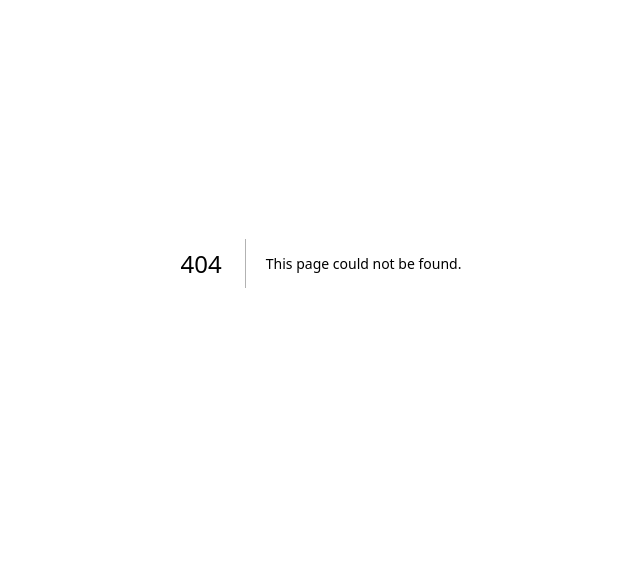
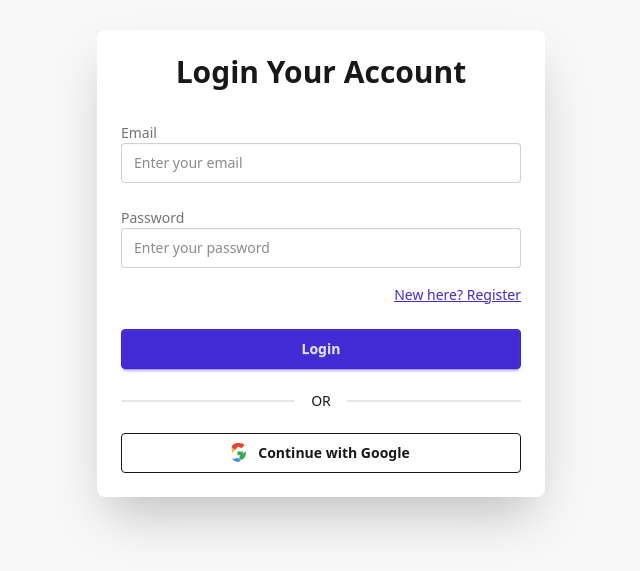
Before and after one commit to Sanyul-islam/tiles-gallery, a Next.js app: page /login in a window 1280 px wide. Before the commit this address had no page. Shown: the part 137-708 px from the top of the page, without its empty margins (319-959 px from the left). Built offline with nearby package versions, Linux system fonts and the light colour scheme.

Commit message:
login page added

```diff
--- a/package.json
+++ b/package.json
@@ -11,7 +11,8 @@
   "dependencies": {
     "next": "16.2.6",
     "react": "19.2.4",
-    "react-dom": "19.2.4"
+    "react-dom": "19.2.4",
+    "react-fast-marquee": "^1.6.5"
   },
   "devDependencies": {
     "@tailwindcss/postcss": "^4",
--- a/src/app/globals.css
+++ b/src/app/globals.css
@@ -1,27 +1,2 @@
 @import "tailwindcss";
 @plugin "daisyui";
-
-:root {
-  --background: #ffffff;
-  --foreground: #171717;
-}
-
-@theme inline {
-  --color-background: var(--background);
-  --color-foreground: var(--foreground);
-  --font-sans: var(--font-geist-sans);
-  --font-mono: var(--font-geist-mono);
-}
-
-@media (prefers-color-scheme: dark) {
-  :root {
-    --background: #0a0a0a;
-    --foreground: #ededed;
-  }
-}
-
-body {
-  background: var(--background);
-  color: var(--foreground);
-  font-family: Arial, Helvetica, sans-serif;
-}
--- a/src/app/layout.js
+++ b/src/app/layout.js
@@ -19,7 +19,7 @@ export const metadata = {
 export default function RootLayout({ children }) {
   return (
     <html
-      lang="en"
+      lang="en" data-theme="light"
       className={`${geistSans.variable} ${geistMono.variable} h-full antialiased`}
     >
       <body className="min-h-full flex flex-col">{children}</body>
--- /dev/null
+++ b/src/app/login/page.jsx
@@ -0,0 +1,89 @@
+import React from 'react';
+
+const loginPage = () => {
+    return (
+      <div className="min-h-screen flex items-center justify-center bg-base-200 px-4">
+        <div className="card w-full max-w-md bg-base-100 shadow-2xl">
+          <div className="card-body">
+            {/* Heading */}
+            <h2 className="text-3xl font-bold text-center mb-6">
+              Login Your Account
+            </h2>
+
+            {/* Email */}
+            <div className="form-control mb-4">
+              <label className="label">
+                <span className="label-text">Email</span>
+              </label>
+
+              <input
+                type="email"
+                placeholder="Enter your email"
+                className="input input-bordered w-full"
+              />
+            </div>
+
+            {/* Password */}
+            <div className="form-control mb-2">
+              <label className="label">
+                <span className="label-text">Password</span>
+              </label>
+
+              <input
+                type="password"
+                placeholder="Enter your password"
+                className="input input-bordered w-full"
+              />
+            </div>
+
+            {/* Register Link */}
+            <div className="text-right mb-4">
+              <a href="/register" className="text-sm link link-primary">
+                New here? Register
+              </a>
+            </div>
+
+            {/* Login Button */}
+            <button className="btn btn-primary w-full">Login</button>
+
+            {/* Divider */}
+            <div className="divider">OR</div>
+
+            {/* Google Login */}
+            <button className="btn btn-outline w-full">
+              <svg
+                aria-label="Google logo"
+                width="20"
+                height="20"
+                xmlns="http://www.w3.org/2000/svg"
+                viewBox="0 0 512 512"
+              >
+                <g>
+                  <path d="m0 0H512V512H0" fill="#fff" />
+                  <path
+                    fill="#34a853"
+                    d="M276.4 267.3c0-17.4-1.5-34.1-4.4-50.2H140v95h75.4c-3.3 17.7-13.2 32.7-28.1 42.8v70h90.8c53.1-48.9 83.7-120.9 83.7-204.6z"
+                  />
+                  <path
+                    fill="#4285f4"
+                    d="M140 480c36 0 66.1-11.9 88.1-32.3l-90.8-70c-25.2 16.9-57.4 26.9-97.3 26.9-74.8 0-138.2-50.5-160.9-118.5H-14v74.4C7.9 430.3 68.5 480 140 480z"
+                  />
+                  <path
+                    fill="#fbbc04"
+                    d="M-20.9 286.1c-5.7-16.9-8.9-34.9-8.9-53.1s3.2-36.2 8.9-53.1v-74.4H-14c22.7-68 86.1-118.5 160.9-118.5 43.1 0 81.8 15.4 112.2 45.5l84.1-84.1C306.1-7.4 226 0 140 0 68.5 0 7.9 49.7-14 105.5l93.1 74.4z"
+                  />
+                  <path
+                    fill="#ea4335"
+                    d="M140 94.5c39.1 0 74.2 13.5 101.9 40.1l76.4-76.4C282.1 20.1 246 0 140 0 68.5 0 7.9 49.7-14 105.5l93.1 74.4C101.8 145 165.2 94.5 140 94.5z"
+                  />
+                </g>
+              </svg>
+              Continue with Google
+            </button>
+          </div>
+        </div>
+      </div>
+    );
+};
+
+export default loginPage;
--- a/src/app/page.js
+++ b/src/app/page.js
@@ -1,65 +1,7 @@
-import Image from "next/image";
+
 
 export default function Home() {
   return (
-    <div className="flex flex-col flex-1 items-center justify-center bg-zinc-50 font-sans dark:bg-black">
-      <main className="flex flex-1 w-full max-w-3xl flex-col items-center justify-between py-32 px-16 bg-white dark:bg-black sm:items-start">
-        <Image
-          className="dark:invert"
-          src="/next.svg"
-          alt="Next.js logo"
-          width={100}
-          height={20}
-          priority
-        />
-        <div className="flex flex-col items-center gap-6 text-center sm:items-start sm:text-left">
-          <h1 className="max-w-xs text-3xl font-semibold leading-10 tracking-tight text-black dark:text-zinc-50">
-            To get started, edit the page.js file.
-          </h1>
-          <p className="max-w-md text-lg leading-8 text-zinc-600 dark:text-zinc-400">
-            Looking for a starting point or more instructions? Head over to{" "}
-            <a
-              href="https://vercel.com/templates?framework=next.js&utm_source=create-next-app&utm_medium=appdir-template-tw&utm_campaign=create-next-app"
-              className="font-medium text-zinc-950 dark:text-zinc-50"
-            >
-              Templates
-            </a>{" "}
-            or the{" "}
-            <a
-              href="https://nextjs.org/learn?utm_source=create-next-app&utm_medium=appdir-template-tw&utm_campaign=create-next-app"
-              className="font-medium text-zinc-950 dark:text-zinc-50"
-            >
-              Learning
-            </a>{" "}
-            center.
-          </p>
-        </div>
-        <div className="flex flex-col gap-4 text-base font-medium sm:flex-row">
-          <a
-            className="flex h-12 w-full items-center justify-center gap-2 rounded-full bg-foreground px-5 text-background transition-colors hover:bg-[#383838] dark:hover:bg-[#ccc] md:w-[158px]"
-            href="https://vercel.com/new?utm_source=create-next-app&utm_medium=appdir-template-tw&utm_campaign=create-next-app"
-            target="_blank"
-            rel="noopener noreferrer"
-          >
-            <Image
-              className="dark:invert"
-              src="/vercel.svg"
-              alt="Vercel logomark"
-              width={16}
-              height={16}
-            />
-            Deploy Now
-          </a>
-          <a
-            className="flex h-12 w-full items-center justify-center rounded-full border border-solid border-black/[.08] px-5 transition-colors hover:border-transparent hover:bg-black/[.04] dark:border-white/[.145] dark:hover:bg-[#1a1a1a] md:w-[158px]"
-            href="https://nextjs.org/docs?utm_source=create-next-app&utm_medium=appdir-template-tw&utm_campaign=create-next-app"
-            target="_blank"
-            rel="noopener noreferrer"
-          >
-            Documentation
-          </a>
-        </div>
-      </main>
-    </div>
+    <h2 className="text-4xl">Tiles Gallery</h2>
   );
 }
--- /dev/null
+++ b/src/app/register/page.jsx
@@ -0,0 +1,11 @@
+import React from 'react';
+
+const registerPage = () => {
+    return (
+        <div>
+            new user
+        </div>
+    );
+};
+
+export default registerPage;
```
Also changed, not shown: 1 other file (tests, documents, lock files or other folders).
